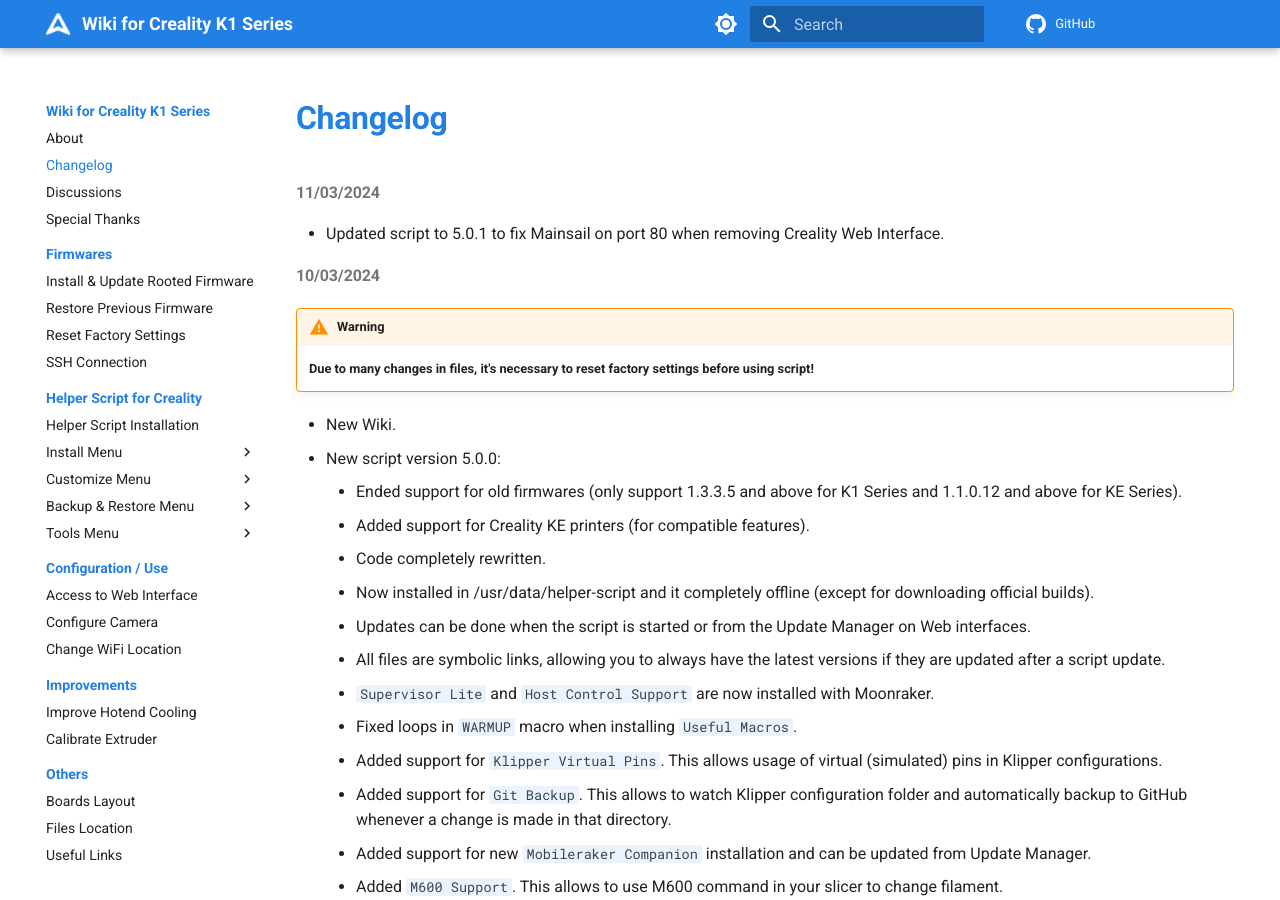
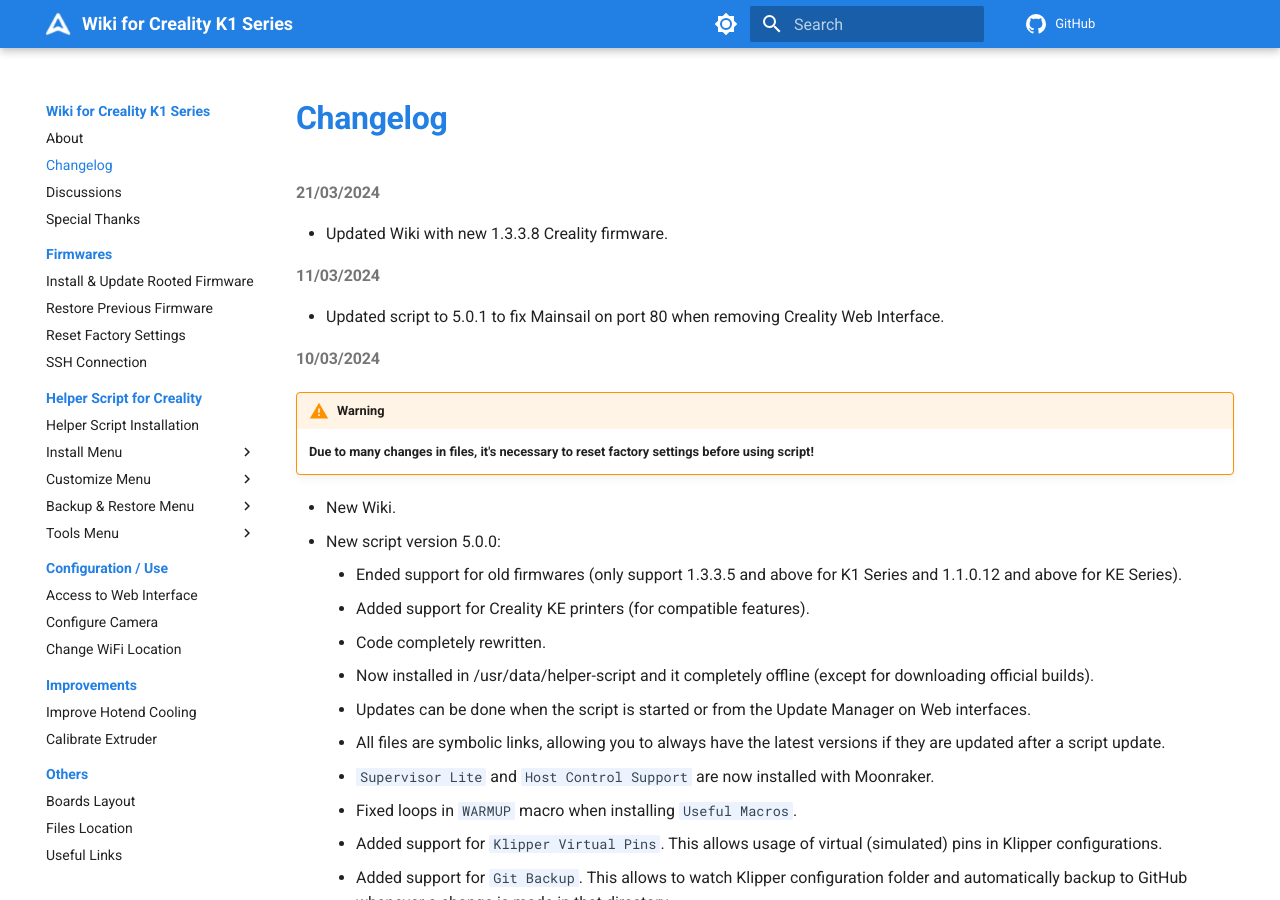
Before and after one commit to Guilouz/Creality-Helper-Script-Wiki, an MkDocs documentation site: the page built from docs/changelog.md, in a window 1280 px wide and 900 px high. Built offline with MkDocs 1.6.1 and Material for MkDocs 9.7.7, drawn with Linux system fonts in a browser that asks for light colours; comment, search, counter and statistics services are not loaded.

Commit message:
Update changelog.md

```diff
--- a/docs/changelog.md
+++ b/docs/changelog.md
@@ -2,6 +2,10 @@
 hide:
   - toc
 ---
+#### 21/03/2024
+
+  - Updated Wiki with new 1.3.3.8 Creality firmware.
+
 #### 11/03/2024
 
   - Updated script to 5.0.1 to fix Mainsail on port 80 when removing Creality Web Interface.
```
